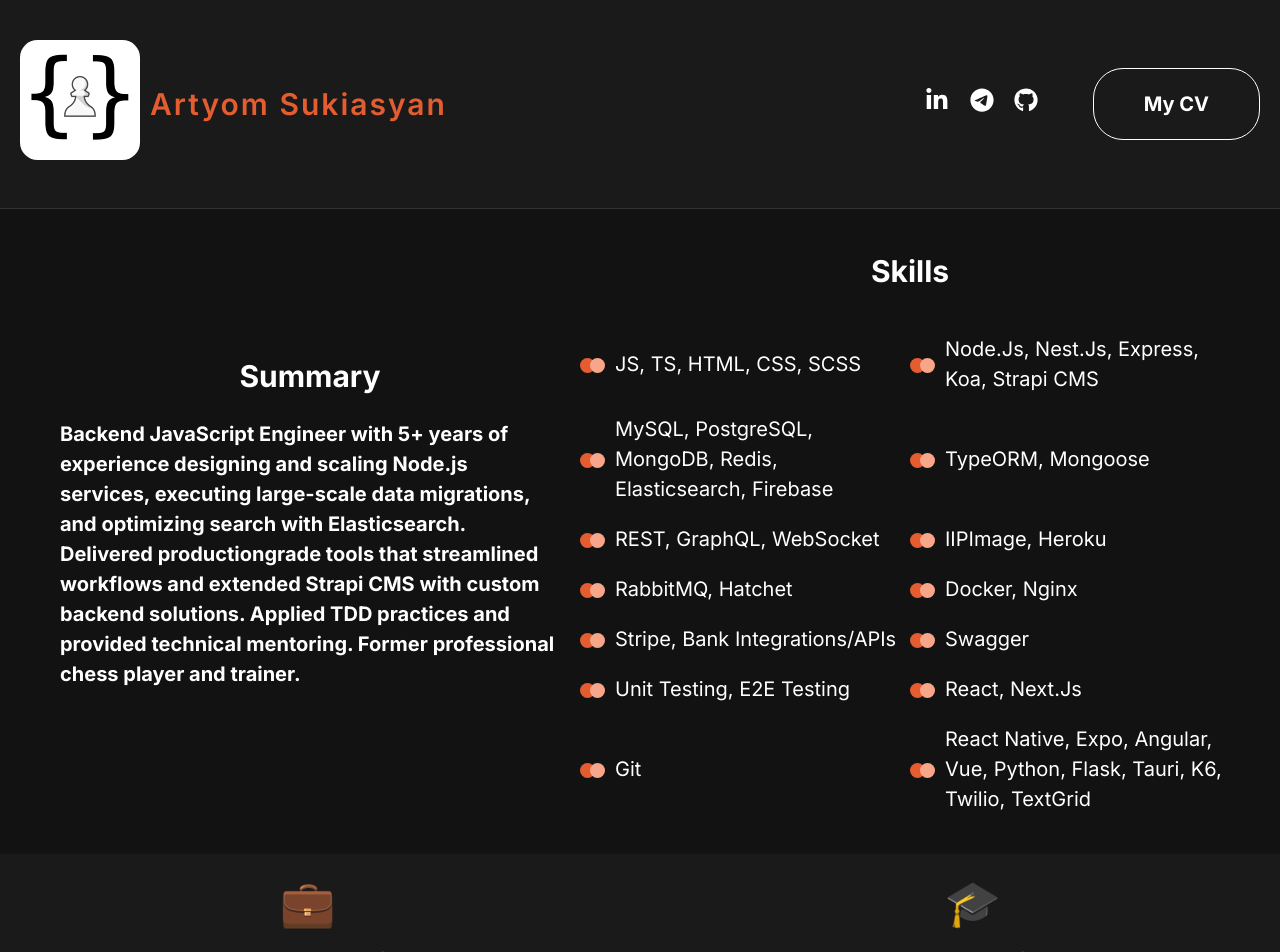
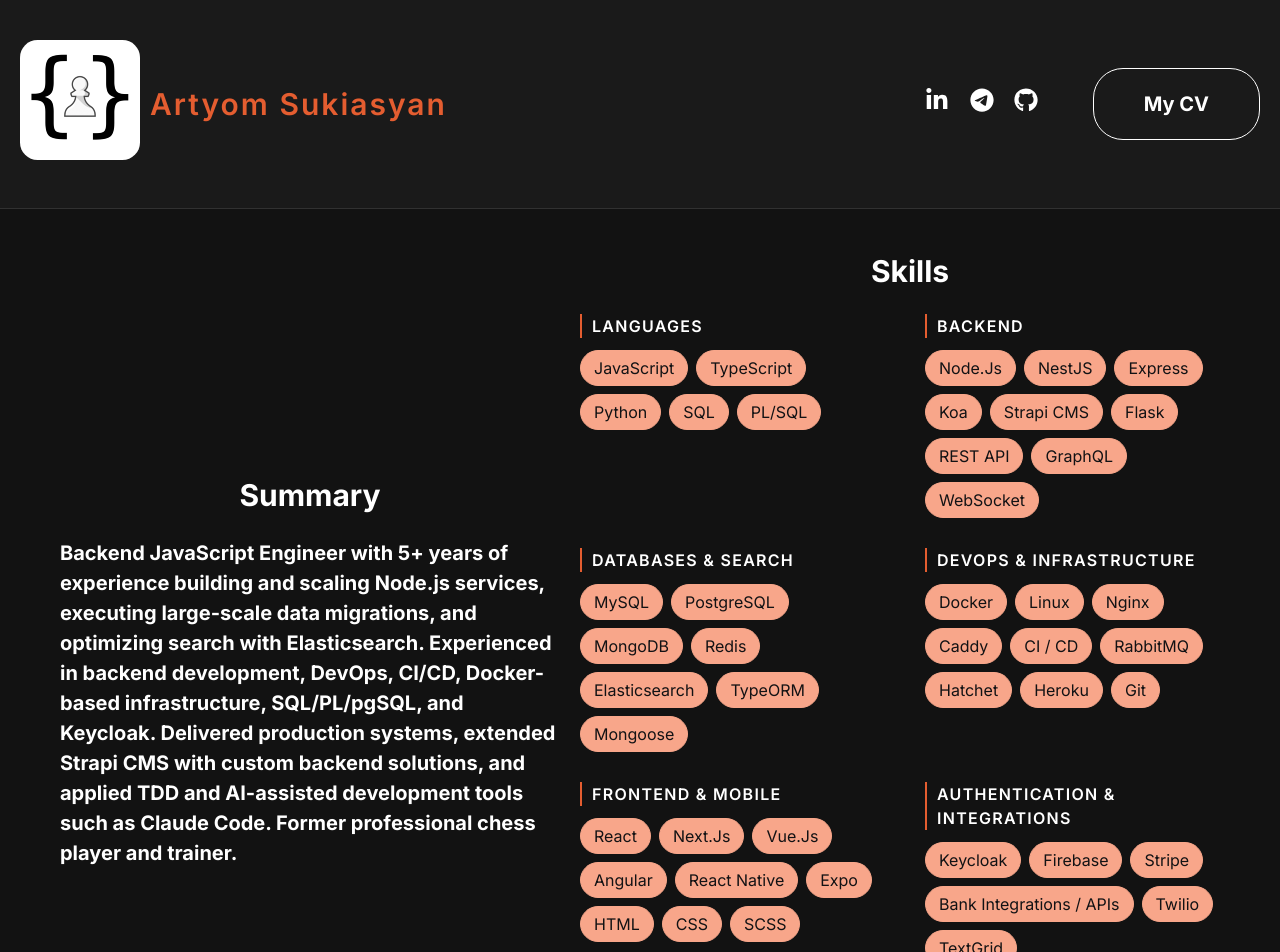
Before and after one commit to ArtyomSukiasyan/portfolio, a Next.js app: page / in a window 1280 px wide. Shown: the top 952 px of the page. Built offline with nearby package versions, Linux system fonts and the light colour scheme.

Commit message:
feat: update CV

```diff
--- a/src/components/shared/lastTechnologies/LastTechnologies.module.css
+++ b/src/components/shared/lastTechnologies/LastTechnologies.module.css
@@ -1,41 +1,39 @@
 .skills {
   display: grid;
   grid-template-columns: 1fr 1fr;
-  grid-template-rows: 1fr;
+  gap: 1.5rem;
   margin-top: 1rem;
 }
 
-.tags {
-  display: grid;
-  align-items: center;
-  grid-template-columns: 1fr;
-  padding-top: 1rem;
+.categoryTitle {
+  font-weight: 600;
+  font-size: 0.8rem;
+  text-transform: uppercase;
+  letter-spacing: 0.08em;
+  color: var(--text-primary);
+  border-left: 2px solid var(--primary);
+  padding-left: 0.5rem;
+  margin: 0 0 0.6rem;
 }
 
-.tag::before,
-.tag::after {
-  position: absolute;
-  left: 0;
-  top: calc(50% - 6px);
-  width: 0.75rem;
-  height: 0.75rem;
-  content: "";
-  border-radius: 50%;
-  background-color: var(--primary);
-}
-
-.tag::after {
-  background-color: var(--primary-alpha);
-  left: 0.5rem;
+.tags {
+  display: flex;
+  flex-wrap: wrap;
+  gap: 0.4rem;
 }
 
 .tag {
-  position: relative;
-  padding-left: 1.75rem;
+  font-size: 0.8rem;
+  padding: 0.25rem 0.65rem;
+  border-radius: 999px;
+  border: 1px solid var(--primary-alpha);
+  background-color: var(--primary-alpha);
+  color: var(--black);
   text-transform: capitalize;
+  white-space: nowrap;
 }
 
-@media (max-width: 426) {
+@media (max-width: 426px) {
   .skills {
     grid-template-columns: 1fr;
   }
--- a/src/components/shared/lastTechnologies/LastTechnologies.tsx
+++ b/src/components/shared/lastTechnologies/LastTechnologies.tsx
@@ -7,9 +7,14 @@ export default function LastTechnologies() {
     <div>
       <h2>{skills}</h2>
       <div className={styles.skills}>
-        {lastTechnologies.map((el) => (
-          <div className={styles.tags} key={el}>
-            <span className={styles.tag}>{el}</span>
+        {Object.entries(lastTechnologies).map(([category, items]) => (
+          <div key={category}>
+            <p className={styles.categoryTitle}>{category}</p>
+            <div className={styles.tags}>
+              {items.map((item) => (
+                <span className={styles.tag} key={item}>{item}</span>
+              ))}
+            </div>
           </div>
         ))}
       </div>
--- a/src/constants/about.ts
+++ b/src/constants/about.ts
@@ -26,6 +26,12 @@ export const WORK: IAboutList[] = [
     country: "UAE",
   },
   {
+    title: "Gambits GmbH",
+    role: "Backend JavaScript Engineer (Senior)",
+    date: "2025-2026",
+    country: "Germany",
+  },
+  {
     title: "PBL consultancy",
     role: "JavaScript Engineer (Middle)",
     date: "2023-2024",
--- a/src/constants/lastTechnologies.ts
+++ b/src/constants/lastTechnologies.ts
@@ -1,16 +1,65 @@
-export const lastTechnologies = [
-  "JS, TS, HTML, CSS, SCSS",
-  "Node.js, Nest.js, Express, Koa, Strapi CMS",
-  "MySQL, PostgreSQL, MongoDB, Redis, Elasticsearch, Firebase",
-  "TypeORM, Mongoose",
-  "REST, GraphQL, WebSocket",
-  "IIPImage, Heroku",
-  "RabbitMQ, Hatchet",
-  "Docker, Nginx",
-  "Stripe, Bank integrations/APIs",
-  "Swagger",
-  "Unit Testing, E2E Testing",
-  "React, Next.js",
-  "Git",
-  "React Native, Expo, Angular, Vue, Python, Flask, Tauri, K6, Twilio, TextGrid",
-];
+export const lastTechnologies = {
+  "Languages": ["JavaScript", "TypeScript", "Python", "SQL", "PL/SQL"],
+  "Backend": [
+    "Node.js",
+    "NestJS",
+    "Express",
+    "Koa",
+    "Strapi CMS",
+    "Flask",
+    "REST API",
+    "GraphQL",
+    "WebSocket"
+  ],
+  "Databases & Search": [
+    "MySQL",
+    "PostgreSQL",
+    "MongoDB",
+    "Redis",
+    "Elasticsearch",
+    "TypeORM",
+    "Mongoose"
+  ],
+  "DevOps & Infrastructure": [
+    "Docker",
+    "Linux",
+    "Nginx",
+    "Caddy",
+    "CI / CD",
+    "RabbitMQ",
+    "Hatchet",
+    "Heroku",
+    "Git"
+  ],
+  "Frontend & Mobile": [
+    "React",
+    "Next.js",
+    "Vue.js",
+    "Angular",
+    "React Native",
+    "Expo",
+    "HTML",
+    "CSS",
+    "SCSS"
+  ],
+  "Authentication & Integrations": [
+    "Keycloak",
+    "Firebase",
+    "Stripe",
+    "Bank Integrations / APIs",
+    "Twilio",
+    "TextGrid"
+  ],
+  "Testing & Tools": [
+    "Swagger",
+    "Jest",
+    "E2E Testing",
+    "K6",
+    "IIPImage",
+    "Tauri"
+  ],
+  "AI - Assisted Development": [
+    "Claude Code",
+    "Cursor"
+  ]
+};
--- a/src/constants/previewTexts.ts
+++ b/src/constants/previewTexts.ts
@@ -1,7 +1,9 @@
 export const description =
-  `Backend JavaScript Engineer with 5+ years of experience designing and scaling Node.js services,
-  executing large-scale data migrations, and optimizing search with Elasticsearch. Delivered productiongrade tools that streamlined workflows and extended Strapi CMS with custom backend solutions.
-  Applied TDD practices and provided technical mentoring. Former professional chess player and trainer.`
+  `Backend JavaScript Engineer with 5+ years of experience building and scaling Node.js services,
+executing large-scale data migrations, and optimizing search with Elasticsearch. Experienced in
+backend development, DevOps, CI/CD, Docker-based infrastructure, SQL/PL/pgSQL, and Keycloak.
+Delivered production systems, extended Strapi CMS with custom backend solutions, and applied TDD
+and AI-assisted development tools such as Claude Code. Former professional chess player and trainer.`
 export const skills = "Skills";
 
 export const summary = "Summary";
```
Also changed, not shown: 1 other file (tests, documents, lock files or other folders).
